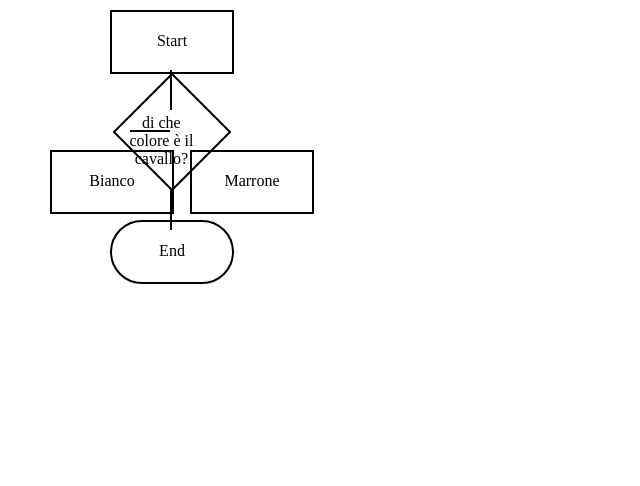
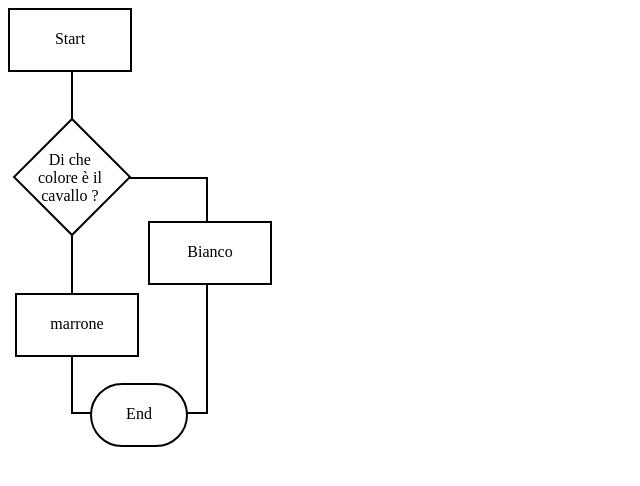
Before and after one commit to vipixALY/vipixALY.github.io, a plain HTML site: page rotazioni e bordi PRO.html in a window 1280 px wide. Shown: the whole page, without its empty margins (0-640 px from the left). Drawn offline with Linux system fonts and the light colour scheme.

Commit message:
Update rotazioni e bordi PRO.html

```diff
--- a/rotazioni e bordi PRO.html
+++ b/rotazioni e bordi PRO.html
@@ -1,100 +1,199 @@
 <!DOCTYPE html>
 <html lang="ar">
+
 <head>
     <meta charset="UTF-8">
     <meta name="viewport" content="width=device-width, initial-scale=1.0">
     <title>rotazioni e bordi pro</title>
     <style>
-        .rettangolo {
+        .rettangolo1 {
             width: 120px;
             height: 60px;
             border: 2px solid black;
             position: absolute;
             text-align: center;
+        }
+
+        #start {
             line-height: 58px;
         }
 
-        #start {
-            top: 10px;
-            left: 110px;
+        .rettangolo2 {
+            width: 120px;
+            height: 60px;
+            border: 2px solid black;
+            position: absolute;
+            text-align: center;
+            top: 221px;
+            left: 148px;
         }
 
-        .rombo {
+        #bianco {
+            line-height: 58px;
+        }
+
+        .rettangolo3 {
+            width: 120px;
+            height: 60px;
+            border: 2px solid black;
+            position: absolute;
+            text-align: center;
+            top: 293px;
+            left: 15px;
+        }
+
+        #marrone {
+            line-height: 58px;
+        }
+
+        .linea1 {
+            width: 2px;
+            height: 40px;
+            background: black;
+            position: absolute;
+            left: 71px;
+            top: 70px;
+            height: 50px;
+        }
+
+        .linea2 {
+            width: 2px;
+            height: 40px;
+            background: black;
+            position: absolute;
+            left: 206px;
+            top: 178px;
+            height: 45px;
+        }
+
+        .linea3 {
+            width: 2px;
+            height: 40px;
+            background: black;
+            position: absolute;
+            left: 206px;
+            top: 283px;
+            height: 131px;
+        }
+
+        .linea4 {
+            width: 2px;
+            height: 40px;
+            background: black;
+            position: absolute;
+            left: 71px;
+            top: 234px;
+            height: 59px;
+        }
+
+        .linea5 {
+            width: 2px;
+            height: 10px;
+            background: black;
+            position: absolute;
+            left: 71px;
+            top: 355px;
+            height: 59px;
+        }
+
+
+
+
+        .linea-orizzontale1 {
+            width: 2px;
+            height: 80px;
+            background: black;
+            position: absolute;
+            top: 138px;
+            transform: rotate(90deg);
+            left: 167px;
+
+
+        }
+
+        .linea-orizzontale2 {
+            width: 2px;
+            height: 20px;
+            background: black;
+            position: absolute;
+            top: 403px;
+            transform: rotate(90deg);
+            left: 80px;
+
+
+        }
+
+        .linea-orizzontale3 {
+            width: 2px;
+            height: 20px;
+            background: black;
+            position: absolute;
+            top: 403px;
+            transform: rotate(90deg);
+            left: 195px;
+
+
+        }
+
+        .rombo1 {
             width: 80px;
             height: 80px;
             border: 2px solid black;
             position: absolute;
             transform: rotate(45deg);
             text-align: center;
-            top: 90px;
-            left: 130px;
+            top: 50px;
+            left: 30px;
+            top: 135px;
         }
 
-        .rombo span {
+        .rombo1 span {
             transform: rotate(-45deg);
             text-align: center;
             display: block;
             margin-left: -2px;
-            margin-top: 27px;
+            margin-top: 15px;
+
         }
 
-        .linea {
-            width: 2px;
-            height: 40px;
-            background: black;
-            position: absolute;
+        #start {
+            line-height: 58px;
         }
 
-        .linea-orizzontale {
-            width: 40px;
-            height: 2px;
-            background: black;
-            position: absolute;
-        }
-
-        #linea1 {
-            top: 70px;
-            left: 170px;
-        }
-
-        #linea2 {
-            top: 130px;
-            left: 130px;
-        }
-
-        #linea3 {
-            top: 190px;
-            left: 170px;
-        }
-
-        #bianco {
-            top: 150px;
-            left: 50px;
-        }
-
-        #marrone {
-            top: 150px;
-            left: 190px;
-        }
 
         #end {
-            top: 220px;
-            left: 110px;
+            top: 383px;
+            left: 90px;
             border-radius: 40px;
+            width: 94px;
+            height: 60px;
+            border: 2px solid black;
+            position: absolute;
             line-height: 57px;
+            text-align: center;
         }
     </style>
+
 </head>
+
 <body>
-    <div id="start" class="rettangolo">Start</div>
-    <div id="linea1" class="linea"></div>
-    <div class="rombo">
-        <span>di che colore è il cavallo?</span>
+
+    <div id="start" class="rettangolo1">Start</div>
+    <div id="bianco" class="rettangolo2">Bianco</div>
+    <div id="marrone" class="rettangolo3">marrone</div>
+    <div class="linea1"></div>
+    <div class="linea2"></div>
+    <div class="linea3"></div>
+    <div class="linea4"></div>
+    <div class="linea5"></div>
+    <div class="rombo1">
+        <span>Di che colore è il cavallo ?</span>
     </div>
-    <div id="linea2" class="linea-orizzontale"></div>
-    <div id="bianco" class="rettangolo">Bianco</div>
-    <div id="marrone" class="rettangolo">Marrone</div>
-    <div id="linea3" class="linea"></div>
-    <div id="end" class="rettangolo">End</div>
+    <div class="linea-orizzontale1"></div>
+    <div class="linea-orizzontale2"></div>
+    <div class="linea-orizzontale3"></div>
+    <div id="end">End</div>
+
 </body>
+
 </html>
```
